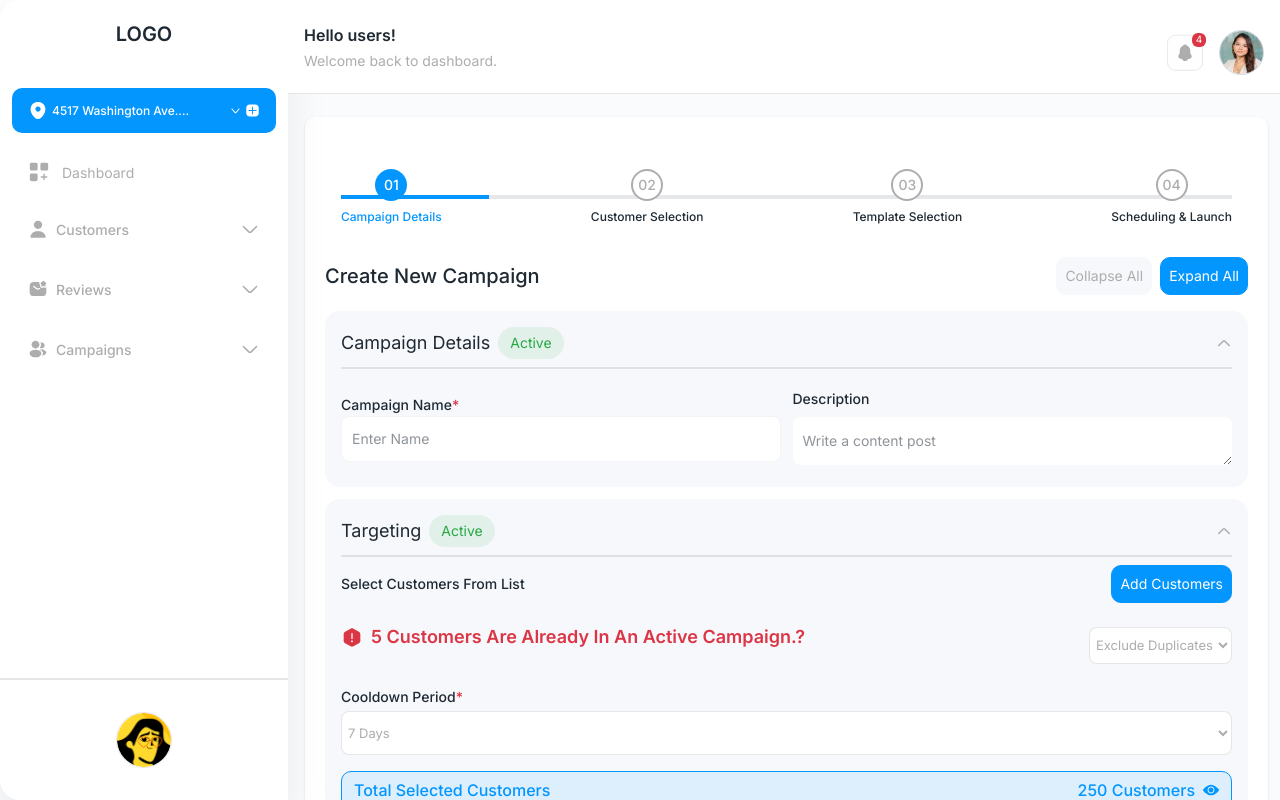
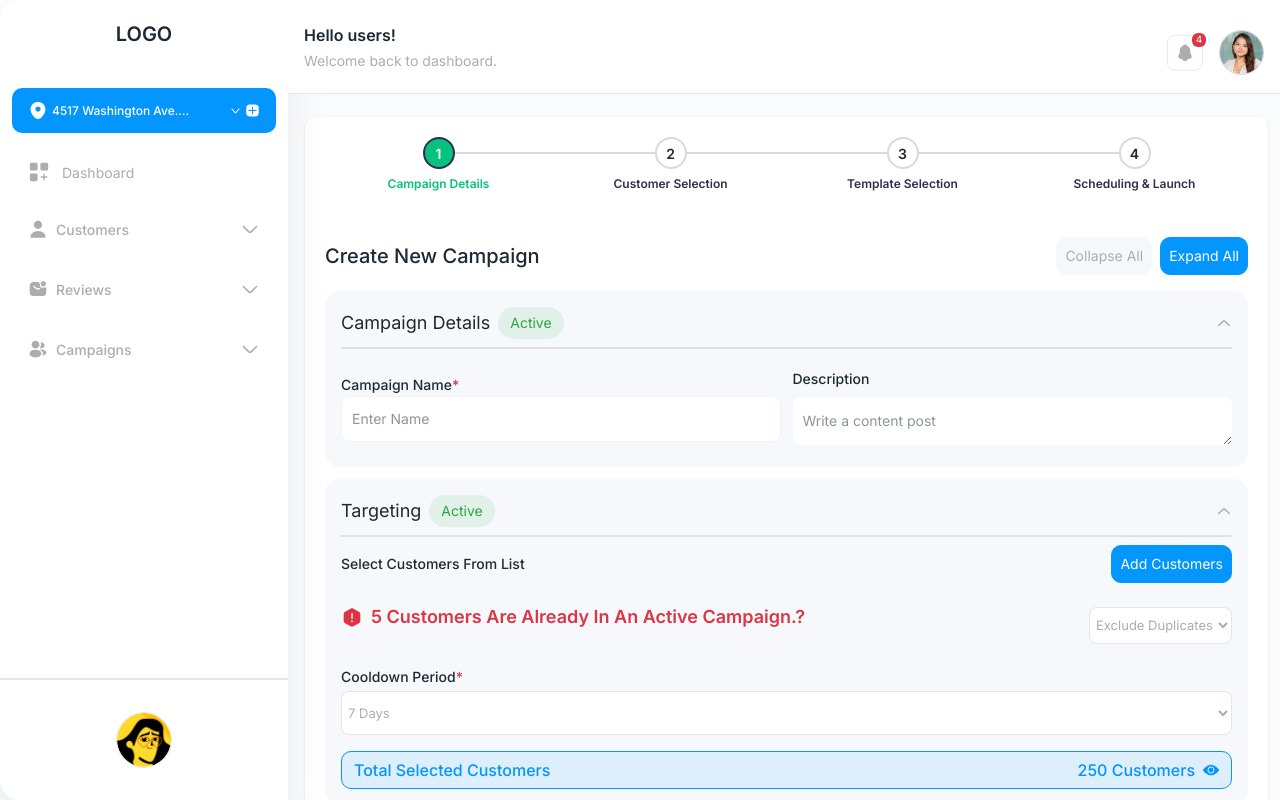
Before and after one commit to sumithub/rs-web-develop, a Next.js app: page /manage-campaigns/detail in a window 1280 px wide. Shown: the top 800 px of the page. Built offline with nearby package versions, Linux system fonts and the light colour scheme.

Commit message:
ProgressBar

```diff
--- a/src/app/globals.css
+++ b/src/app/globals.css
@@ -264,3 +264,46 @@ td {
 .slick-slide>div:first-child {
   height: 100% !important;
 }
+
+.line {
+  width: 200px;
+  height: 2px;
+  background: #D9D9D9;
+}
+
+.steps {
+  position: relative;
+  display: flex;
+  font-size: 14px;
+  width: 32px;
+  height: 32px;
+  align-items: center;
+  justify-content: center;
+  border-radius: 50%;
+  border: 2.5px solid #D9D9D9;
+}
+
+.steps .step-title {
+  color: #302E4F;
+  position: absolute;
+  width: max-content;
+  top: 100%;
+  font-size: 12px;
+  margin-top: 8px;
+  text-transform: capitalize;
+  font-weight: 600;
+}
+
+.steps.active {
+  background: #06C27E;
+  border: 2.5px solid #302E4F;
+  color: white;
+}
+
+.steps.active .step-title {
+  color: #06C27E;
+}
+
+.line.active {
+  background: #302E4F;
+}
--- a/src/app/manage-campaigns/detail/page.js
+++ b/src/app/manage-campaigns/detail/page.js
@@ -1,5 +1,5 @@
 import AdminLayout from "../../../components/AdminLayout"
-import ProgressBar from "../../../components/ProgressBar"
+import ProgressBar from "../../../components/common/Progress"
 import CancelButton from "../../../components/common/CancelButton"
 import SecondaryButton from "../../../components/common/SecondaryButton"
 import Input from "../../../components/form/Input"
@@ -11,7 +11,12 @@ import Image from "next/image"
 
 export default function Detail() {
     return <AdminLayout>
-        <ProgressBar />
+        <ProgressBar
+            stepTitle1="Campaign Details"
+            stepTitle2="Customer Selection"
+            stepTitle3="Template Selection"
+            stepTitle4="Scheduling & Launch"
+        />
         <div className="">
             <div className="flex items-center justify-between mb-4">
                 <div className="text-secondary text-xl font-medium">Create New Campaign</div>
--- a/src/components/ProgressBar.js
+++ /dev/null
@@ -1,50 +0,0 @@
-import React from 'react';
-
-export default function ProgressBar() {
-    return <main>
-        <div className="w-full max-w-7xl mx-auto my-8 px-4">
-            <div className="relative">
-                {/* Progress Line */}
-                <div className="absolute top-1/2 left-0 w-full h-1 bg-gray-200 transform -translate-y-1/2"></div>
-
-                {/* Progress Line Filled */}
-                <div className="absolute top-1/2 left-0 w-1/6 h-1 bg-primary transform -translate-y-1/2"></div>
-
-                {/* Step Circles with Numbers */}
-                <div className="relative flex justify-between">
-                    {/* Step 1 - Active */}
-                    <div className="flex flex-col items-center">
-                        <div className="w-8 h-8 rounded-full bg-primary flex items-center justify-center text-white text-sm font-medium z-10">
-                            01
-                        </div>
-                        <div className="mt-2 text-xs text-primary font-medium">Campaign Details</div>
-                    </div>
-
-                    {/* Step 2 - Inactive */}
-                    <div className="flex flex-col items-center">
-                        <div className="w-8 h-8 rounded-full bg-white border-2 border-text3 flex items-center justify-center text-text3 text-sm font-medium z-10">
-                            02
-                        </div>
-                        <div className="mt-2 text-xs text-secondary font-medium">Customer Selection</div>
-                    </div>
-
-                    {/* Step 3 - Inactive */}
-                    <div className="flex flex-col items-center">
-                        <div className="w-8 h-8 rounded-full bg-white border-2 border-text-3 flex items-center justify-center text-text3 text-sm font-medium z-10">
-                            03
-                        </div>
-                        <div className="mt-2 text-xs text-secondary font-medium">Template Selection</div>
-                    </div>
-
-                    {/* Step 4 - Inactive */}
-                    <div className="flex flex-col items-center">
-                        <div className="w-8 h-8 rounded-full bg-white border-2 border-text3 flex items-center justify-center text-text3 text-sm font-medium z-10">
-                            04
-                        </div>
-                        <div className="mt-2 text-xs text-secondary font-medium">Scheduling & Launch</div>
-                    </div>
-                </div>
-            </div>
-        </div>
-    </main>
-}
--- /dev/null
+++ b/src/components/common/Progress.js
@@ -0,0 +1,57 @@
+"use client"
+
+import { useState } from "react"
+
+export default function ProgressTopBar({ stepTitle1, stepTitle2, stepTitle3, stepTitle4, stepTitle5 }) {
+    const [step, setStep] = useState(1)
+    return (<>
+        <div className="flex justify-center items-center md:mb-10 mb-6">
+            <div className="flex items-center mb-7">
+                <div className={`steps ${step >= 1 ? "active" : ""}`} role="button" onClick={() => {
+                    if (step > 1) {
+                        setStep(1)
+                    }
+                }}>
+                    {step > 1 ? "::" : <span className="font-semibold">1</span>}
+                    <span></span>
+                    <div className={`md:inline-block step-title font-medium ${step === 1 ? "inline-block" : "hidden"}`}>{stepTitle1}</div>
+                </div>
+                {stepTitle2 && <>
+                    <span className={`line ${step >= 2 ? "active" : ""}`}></span>
+                    <div className={`steps ${step >= 2 ? "active" : ""}`} role="button" onClick={() => {
+                        setStep(2)
+                    }}>
+                        {step > 2 ? "::" : <span className="font-semibold">2</span>}
+                        <span></span>
+                        <div className={`md:inline-block step-title font-medium ${step === 2 ? "inline-block" : "hidden"}`}>{stepTitle2}</div>
+                    </div>
+                </>}
+                {stepTitle3 && <><span className={`line ${step >= 3 ? "active" : ""}`}></span>
+                    <div className={`steps ${step >= 3 ? "active" : ""}`} role="button" onClick={() => {
+                        setStep(3)
+                    }}>
+                        {step > 3 ? "::" : <span className="font-semibold">3</span>}
+                        <span></span>
+                        <div className={`md:inline-block step-title font-medium ${step === 3 ? "inline-block" : "hidden"}`}>{stepTitle3}</div>
+                    </div></>}
+                {stepTitle4 && <><span className={`line ${step >= 4 ? "active" : ""}`}></span>
+                    <div className={`steps ${step >= 4 ? "active" : ""}`} role="button" onClick={() => {
+                        setStep(4)
+                    }}>
+                        {step > 4 ? "::" : <span className="font-semibold">4</span>}
+                        <span></span>
+                        <div className={`md:inline-block step-title font-medium ${step === 4 ? "inline-block" : "hidden"}`}>{stepTitle4}</div>
+                    </div></>}
+
+                {stepTitle5 && <><span className={`line ${step === 5 ? "active" : ""}`}></span>
+                    <div className={`steps ${step === 5 ? "active" : ""}`} role="button"
+                        onClick={() => { setStep(5) }}>
+                        {step > 5 ? "::" : <span className="font-semibold">5</span>}
+                        <span></span>
+                        <div className={`md:inline-block step-title font-medium ${step === 5 ? "inline-block" : "hidden"}`}>{stepTitle5}</div>
+                    </div></>}
+            </div>
+        </div>
+    </>
+    )
+}
```
